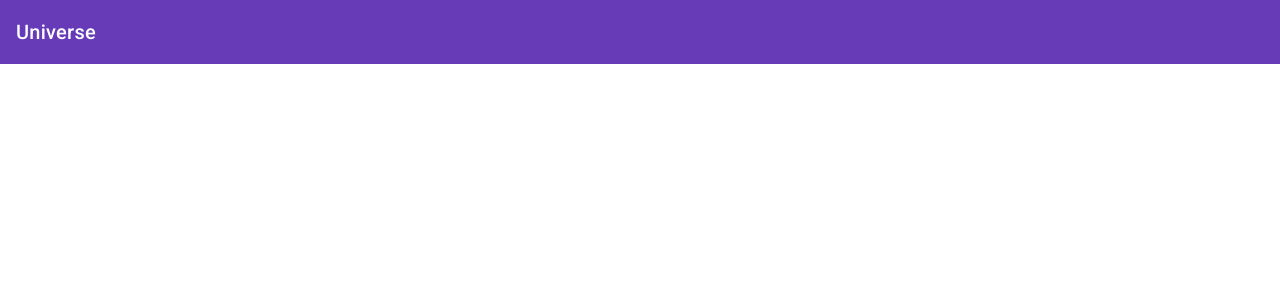
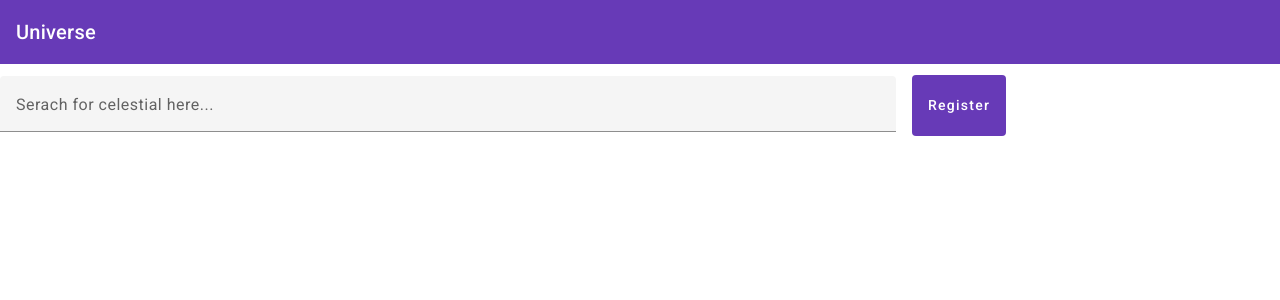
Before and after one commit to grglucastr/universe-app, an Angular app: page / in a window 1280 px wide. Shown: the top 300 px of the page. Built offline with nearby package versions, Linux system fonts and the light colour scheme.

Commit message:
Add basic configurations for redirections

```diff
--- a/src/app/app-routing.module.ts
+++ b/src/app/app-routing.module.ts
@@ -1,7 +1,13 @@
+import { UniverseComponent } from './pages/universe/universe.component';
+import { PlanetFormComponent } from './pages/planet-form/planet-form.component';
 import { NgModule } from '@angular/core';
 import { RouterModule, Routes } from '@angular/router';
 
-const routes: Routes = [];
+const routes: Routes = [
+  { path: '', component: UniverseComponent, pathMatch:'full' },
+  { path: 'planet-form', component: PlanetFormComponent },
+
+];
 
 @NgModule({
   imports: [RouterModule.forRoot(routes)],
--- a/src/app/app.component.html
+++ b/src/app/app.component.html
@@ -1 +1 @@
-<app-universe></app-universe>
+<router-outlet></router-outlet>
--- a/src/app/app.module.ts
+++ b/src/app/app.module.ts
@@ -11,6 +11,7 @@ import { AppComponent } from './app.component';
 import { TitleComponent } from './components/title/title.component';
 import { UniverseComponent } from './pages/universe/universe.component';
 import { FilterComponent } from './components/filter/filter.component';
+import { PlanetFormComponent } from './pages/planet-form/planet-form.component';
 
 @NgModule({
   declarations: [
@@ -18,6 +19,7 @@ import { FilterComponent } from './components/filter/filter.component';
     TitleComponent,
     UniverseComponent,
     FilterComponent,
+    PlanetFormComponent,
   ],
   imports: [
     BrowserModule,
--- a/src/app/components/filter/filter.component.html
+++ b/src/app/components/filter/filter.component.html
@@ -3,5 +3,12 @@
     <mat-label>Serach for celestial here...</mat-label>
     <input matInput placeholder="Ex. Moon">
   </mat-form-field>
-  <button mat-flat-button type="button" color="primary" class="btn-register">Register</button>
+  <button
+      mat-flat-button
+      type="button"
+      color="primary"
+      class="btn-register"
+      (click)="redirectToPlanetForm()">
+      Register
+  </button>
 </form>
--- a/src/app/components/filter/filter.component.ts
+++ b/src/app/components/filter/filter.component.ts
@@ -1,3 +1,4 @@
+import { Router } from '@angular/router';
 import { Component } from '@angular/core';
 
 @Component({
@@ -7,4 +8,9 @@ import { Component } from '@angular/core';
 })
 export class FilterComponent {
 
+  constructor(private router: Router){}
+
+  redirectToPlanetForm():void {
+    this.router.navigate(['/planet-form'])
+  }
 }
--- a/src/app/pages/universe/universe.component.html
+++ b/src/app/pages/universe/universe.component.html
@@ -1 +1,2 @@
 <app-title text="Universe"></app-title>
+<app-filter></app-filter>
```
